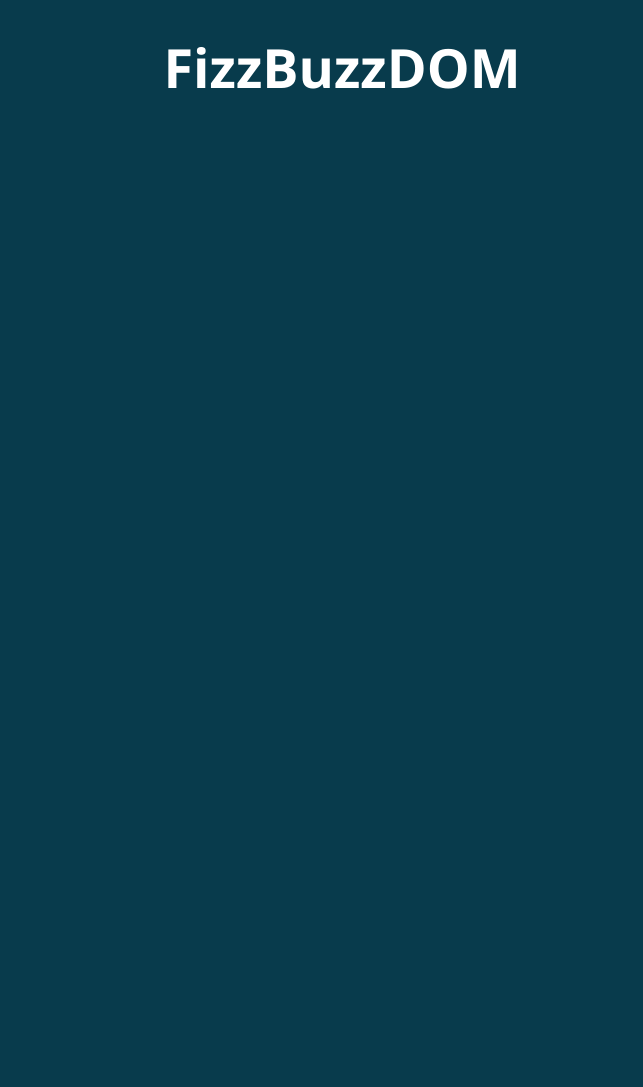
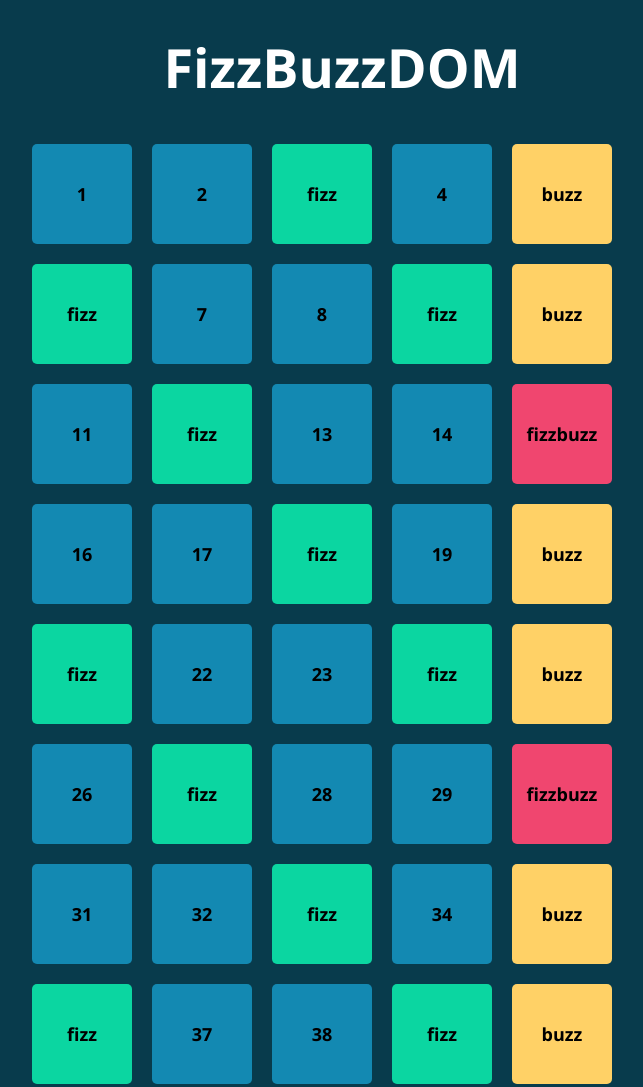
Before and after one commit to alexis39tt/js-fizzbuzzdom, a plain HTML site: page index.html in a window 1280 px wide. Shown: the top 1087 px of the page, without its empty margins (298-941 px from the left). Before the commit the page ends 800 px from the top, so only its background shows below. Drawn offline with Linux system fonts and the light colour scheme.

Commit message:
reached milestones 2 and 3

```diff
--- a/assets/css/style.css
+++ b/assets/css/style.css
@@ -19,3 +19,27 @@ h1{
     text-align: center;
     color: white;
 }
+
+#container{
+    width: 50%;
+    margin: auto;
+    display: flex;
+    flex-wrap: wrap;
+}
+
+.square{
+    text-align: center;
+    font-weight: 600;
+    line-height: 100px;
+    width: 100px;
+    height: 100px;
+    margin: 10px;
+    border-radius: 5px;
+    cursor: pointer;
+    transition: transform 0.2s, filter 0.2s;
+}
+
+.square:hover{
+    transform: scale(1.1);
+    filter: brightness(1.1);
+}
--- a/assets/scripts/script.js
+++ b/assets/scripts/script.js
@@ -1,14 +1,24 @@
 for (let i=1; i<=100; i++){
+    let container = document.getElementById("container");
+    container.innerHTML += `<div class="square"><p>${i}</p></div>`;
+    let square = document.getElementsByClassName("square");
     if (i % 3 === 0 && i % 5 === 0){
         console.log("FizzBuzz");
+        square[i-1].style.backgroundColor = "#f0466f";
+        square[i-1].innerHTML = "<p>fizzbuzz</p>"
     }
     else if (i % 3 === 0){
         console.log("Fizz");
+        square[i-1].style.backgroundColor = "#0bd6a1";
+        square[i-1].innerHTML = "<p>fizz</p>"
     }
     else if (i % 5 === 0){
         console.log("Buzz");
+        square[i-1].style.backgroundColor = "#ffd166";
+        square[i-1].innerHTML = "<p>buzz</p>"
     }
     else{
         console.log(i);
+        square[i-1].style.backgroundColor = "#1389b2";
     }
 }
--- a/index.html
+++ b/index.html
@@ -13,11 +13,9 @@
 </head>
 
 <body>
+    <h1>FizzBuzzDOM</h1>
+    <div id="container"></div>
     <script src="./assets/scripts/script.js" rel="text/javascript"></script>
-    <h1>FizzBuzzDOM</h1>
-    <div class="container">
-
-    </div>
 </body>
 
 </html>
```
